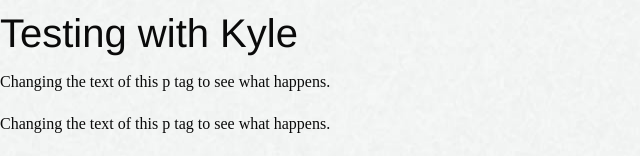
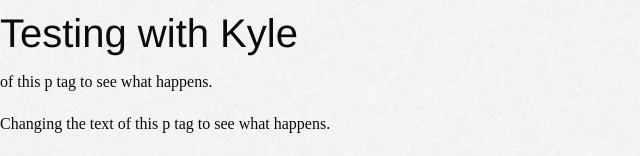
Before and after one commit to haylikent/cc-website, a plain HTML site: page condos.html in a window 1280 px wide. Shown: the part 139-295 px from the top of the page, without its empty margins (0-640 px from the left). Drawn offline with Linux system fonts and the light colour scheme.

Commit message:
change class name

```diff
--- a/condos.html
+++ b/condos.html
@@ -14,7 +14,7 @@
     <h1>Here is a test H1</h1>
     <h2>Testing with Kyle</h2>
 
-   <p class="potato">Changing the text of this p tag to see what happens.</p>
+   <p class="tomato"> of this p tag to see what happens.</p>
    <p class="tomato">Changing the text of this p tag to see what happens.</p>
 
    <p>Changing the text of this p tag to see what happens.</p>
```
